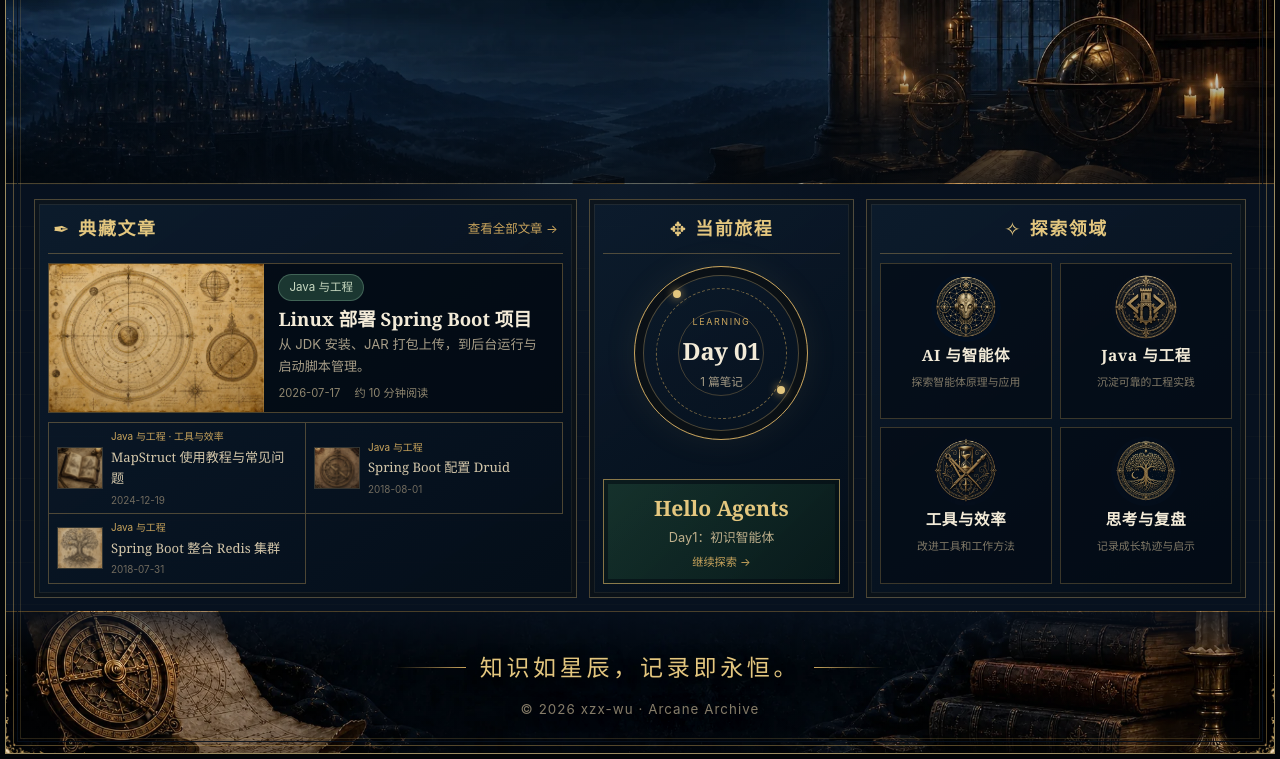
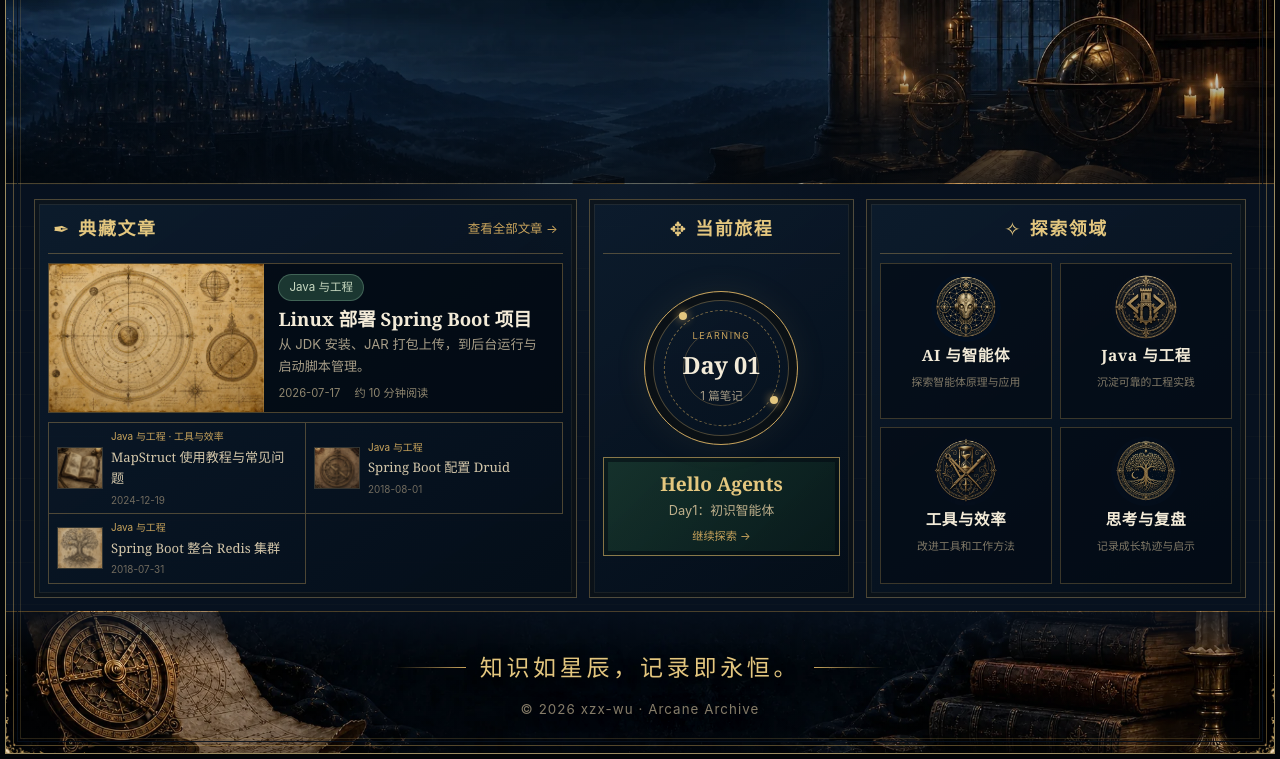
Before and after one commit to xzx-wu/xzx-wu.github.io, a plain HTML site: page index.html in a window 1280 px wide. Shown: the part 251-1010 px from the top of the page. Drawn offline with Linux system fonts and the light colour scheme.

Commit message:
26071703
样式调整

```diff
--- a/assets/css/fantasy-home.css
+++ b/assets/css/fantasy-home.css
@@ -202,7 +202,7 @@ a:focus-visible { outline: 2px solid var(--gold-bright); outline-offset: 4px; }
 .article-list-item small { color: #716b5e; font-size: 0.62rem; }
 
 .journey-panel { display: flex; flex-direction: column; align-items: stretch; }
-.journey-orbit { position: relative; width: min(174px, 78%); aspect-ratio: 1; margin: 3px auto 11px; display: grid; place-items: center; border: 1px solid var(--gold); border-radius: 50%; box-shadow: inset 0 0 0 8px rgba(3, 10, 18, 0.9), inset 0 0 0 9px var(--line), 0 0 34px rgba(201, 164, 92, 0.08); }
+.journey-orbit { position: relative; width: min(154px, 74%); aspect-ratio: 1; margin: auto auto 12px; display: grid; place-items: center; border: 1px solid var(--gold); border-radius: 50%; box-shadow: inset 0 0 0 8px rgba(3, 10, 18, 0.9), inset 0 0 0 9px var(--line), 0 0 34px rgba(201, 164, 92, 0.08); }
 .journey-orbit::before,
 .journey-orbit::after { content: ""; position: absolute; border-radius: 50%; }
 .journey-orbit::before { inset: 12%; border: 1px dashed rgba(201, 164, 92, 0.55); transform: rotate(18deg); }
@@ -214,8 +214,8 @@ a:focus-visible { outline: 2px solid var(--gold-bright); outline-offset: 4px; }
 .orbit-dot { position: absolute; width: 8px; height: 8px; background: var(--gold-bright); border-radius: 50%; box-shadow: 0 0 10px var(--gold); }
 .orbit-dot--one { top: 13%; left: 22%; }
 .orbit-dot--two { right: 13%; bottom: 26%; }
-.journey-card { margin-top: auto; padding: 11px 13px; display: grid; justify-items: center; gap: 1px; text-align: center; background: linear-gradient(135deg, rgba(27, 62, 48, 0.72), rgba(8, 26, 27, 0.9)); border: 1px solid rgba(201, 164, 92, 0.65); box-shadow: inset 0 0 0 4px rgba(2, 9, 17, 0.55); }
-.journey-card strong { color: var(--gold-bright); font-family: var(--serif); font-size: 1.32rem; }
+.journey-card { width: 100%; margin: 0 0 auto; padding: 10px 12px; display: grid; justify-items: center; gap: 1px; text-align: center; background: linear-gradient(135deg, rgba(27, 62, 48, 0.72), rgba(8, 26, 27, 0.9)); border: 1px solid rgba(201, 164, 92, 0.65); box-shadow: inset 0 0 0 4px rgba(2, 9, 17, 0.55); }
+.journey-card strong { color: var(--gold-bright); font-family: var(--serif); font-size: 1.2rem; }
 .journey-card span { color: #bfb08c; font-size: 0.8rem; }
 .journey-card em { margin-top: 4px; color: var(--gold); font-size: 0.7rem; font-style: normal; }
 
--- a/index.html
+++ b/index.html
@@ -6,7 +6,7 @@
   <meta name="description" content="xzx-wu 的个人知识博客，记录技术、思想、实践与持续学习。">
   <title>xzx-wu · Arcane Archive</title>
   <link rel="icon" type="image/png" href="assets/images/fantasy/favicon.png">
-  <link rel="stylesheet" href="assets/css/fantasy-home.css?v=20260717-4">
+  <link rel="stylesheet" href="assets/css/fantasy-home.css?v=20260717-5">
 </head>
 <body>
   <div class="archive-shell">
```
